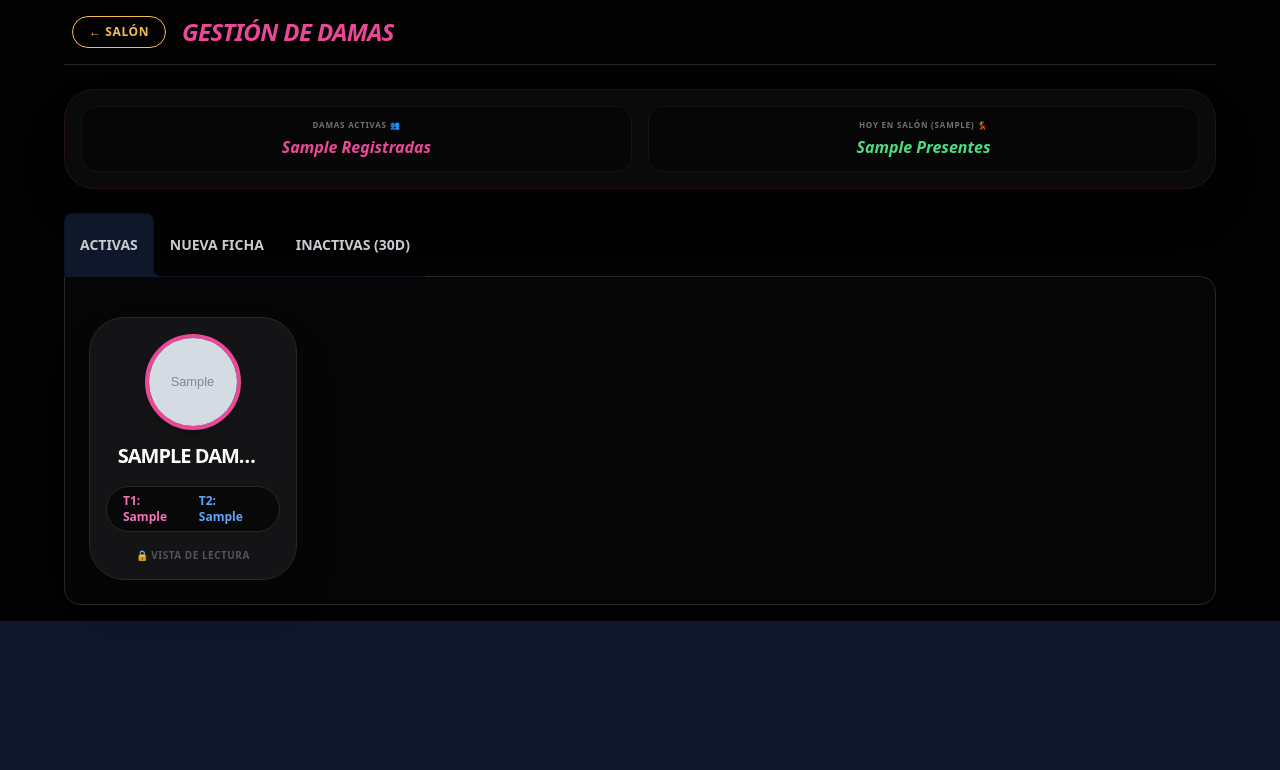
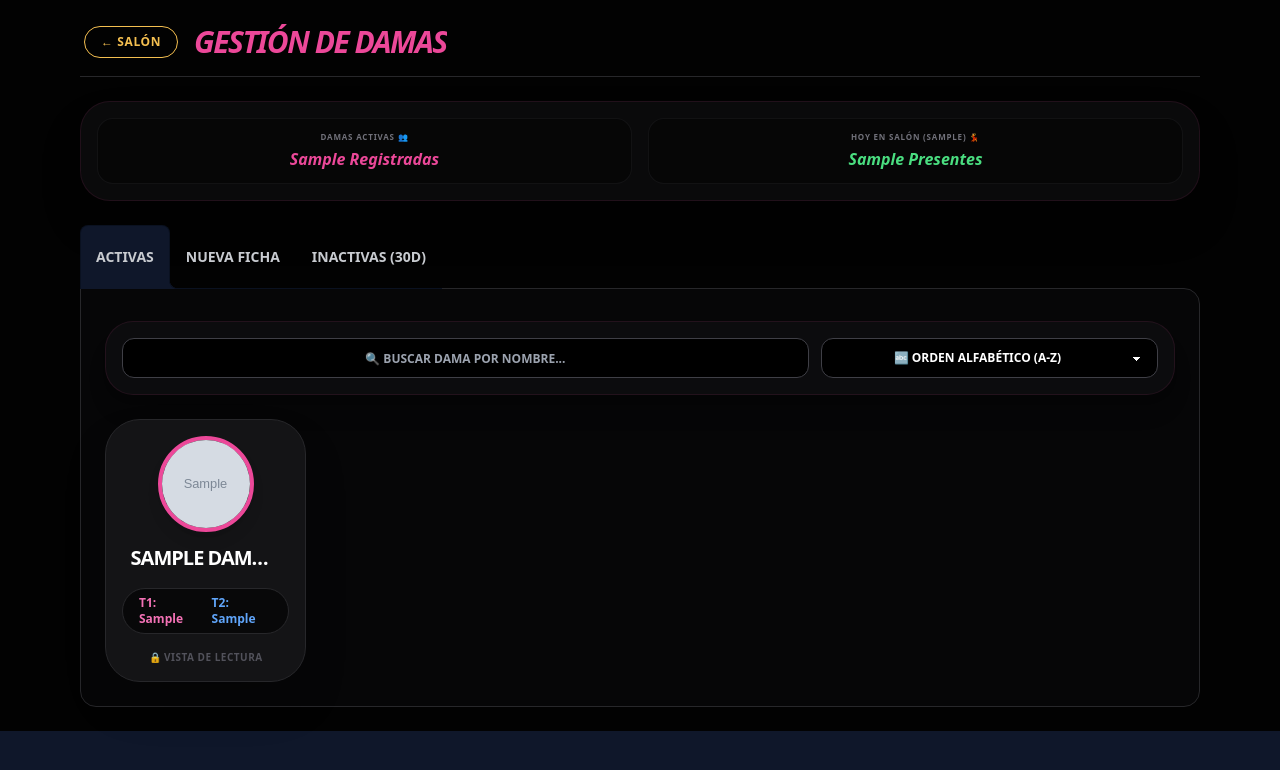
Before and after one commit to Edrie2020/Whiskeria_Pro, a FastAPI app: template templates/admin.html in a window 1280 px wide. Shown: the top 770 px of the page. Run offline with FastAPI, Linux system fonts and the light colour scheme; the template is opened without the code that fills it: most values are stand-ins (such as "Sample title", 1, 10 or a date in 2020); grey boxes marked "Sample" are stand-in pictures; some libraries are stand-ins or nearby versions.

Commit message:
Feature: Buscador integrado y 3 opciones de ordenamiento en Gestion de Damas

```diff
--- a/templates/admin.html
+++ b/templates/admin.html
@@ -35,15 +35,15 @@
         }
     </style>
 </head>
-<body class="bg-[#020202] text-white p-4 font-sans">
+<body class="bg-[#020202] text-white p-4 sm:p-6 font-sans">
 
-    <div class="max-w-6xl mx-auto">
-        <!-- HEADER -->
-                <div class="flex items-center gap-4 mb-6 border-b border-zinc-800 pb-4 px-2">
+    <div class="max-w-6xl mx-auto px-2 sm:px-4">
+        <!-- HEADER UNIFICADO (Mismo tamaño y alineación que asistencia) -->
+        <div class="flex items-center gap-4 mb-6 border-b border-zinc-800 pb-4 px-1">
             <a href="/" class="btn btn-xs sm:btn-sm btn-outline btn-warning rounded-full font-black px-4 h-8 shrink-0 text-[10px] sm:text-xs uppercase tracking-wider">
                 ← SALÓN
             </a>
-            <h1 class="text-base sm:text-2xl font-black text-pink-500 uppercase italic tracking-tight truncate leading-none">
+            <h1 class="text-xl sm:text-3xl font-black text-pink-500 uppercase italic tracking-tighter truncate leading-none">
                 Gestión de Damas
             </h1>
         </div>
@@ -75,10 +75,32 @@
                    aria-label="Activas" checked />
             <div role="tabpanel" class="tab-content bg-zinc-900/20 border-zinc-800 p-4 md:p-6 rounded-box">
 
-                <!-- Grilla responsiva adaptada para móviles para evitar el descuadre de tarjetas -->
-                <div class="grid grid-cols-2 sm:grid-cols-3 lg:grid-cols-5 gap-4 mt-4">
+                <!-- BARRA DE CONTROL: BÚSQUEDA Y ORDENAMIENTO -->
+                <div class="grid grid-cols-1 sm:grid-cols-3 gap-3 mb-6 bg-zinc-900/40 p-4 rounded-[28px] border border-pink-500/10 shadow-xl mt-2">
+                    <!-- Buscador -->
+                    <div class="sm:col-span-2 relative">
+                        <input type="text" id="buscadorDamas" onkeyup="filtrarYOrdenarDamas()"
+                               placeholder="🔍 BUSCAR DAMA POR NOMBRE..."
+                               class="input input-bordered w-full bg-black border-zinc-700 font-bold uppercase text-center focus:border-pink-500 text-xs h-10 rounded-xl text-white">
+                    </div>
+                    <!-- Ordenador -->
+                    <div>
+                        <select id="ordenarDamasSelect" onchange="filtrarYOrdenarDamas()"
+                                class="select select-bordered w-full bg-black border-zinc-700 font-black text-xs uppercase h-10 min-h-0 text-center rounded-xl focus:border-pink-500 text-white">
+                            <option value="alfabetico">🔤 Orden Alfabético (A-Z)</option>
+                            <option value="mayor_asistencia">📈 Mayor Asistencia (T1+T2)</option>
+                            <option value="bailarinas">💃 Bailarinas Primero</option>
+                        </select>
+                    </div>
+                </div>
+
+                <!-- Se inyecta la ID y la clase card-dama con metadatos para procesamiento fluido -->
+                <div id="grid_damas_activas" class="grid grid-cols-2 sm:grid-cols-3 lg:grid-cols-5 gap-4 mt-4 justify-items-center w-full">
                     {% for dama in activas %}
-                    <div class="bg-zinc-900/80 border border-zinc-800 p-4 rounded-[35px] flex flex-col items-center justify-between relative shadow-2xl h-full min-h-[260px] max-w-[240px] mx-auto w-full">
+                    <div class="card-dama bg-zinc-900/80 border border-zinc-800 p-4 rounded-[35px] flex flex-col items-center justify-between relative shadow-2xl h-full min-h-[260px] max-w-[240px] mx-auto w-full"
+                         data-name="{{ dama.nombre_artistico | upper }}"
+                         data-asis-total="{{ dama.dias_t1 + dama.dias_t2 }}"
+                         data-bailarina="{% if dama.es_bailarina %}true{% else %}false{% endif %}">
 
                         {% if role in ['admin1', 'administrador', 'cajera'] %}
                         <form action="/eliminar_dama/{{ dama.id }}" method="post" class="absolute top-4 right-4 z-10">
@@ -247,6 +269,68 @@
             mostrarDetalles(real, rut, wsp, artista, es_baile, foto);
         }
     </script>
+    <!-- SISTEMA DE CONTROL DE BÚSQUEDA Y ORDENAMIENTO DE DAMAS -->
+    <script>
+        function filtrarYOrdenarDamas() {
+            const buscador = document.getElementById('buscadorDamas');
+            const selector = document.getElementById('ordenarDamasSelect');
+            const grid = document.getElementById('grid_damas_activas');
+
+            if (!buscador || !selector || !grid) return;
+
+            const query = buscador.value.trim().toUpperCase();
+            const criterio = selector.value;
+
+            // Convertimos la colección de tarjetas en un Array de JavaScript
+            const tarjetas = Array.from(grid.getElementsByClassName('card-dama'));
+
+            // 1. Procesamos Filtro de Búsqueda
+            tarjetas.forEach(tarjeta => {
+                const nombreArtistico = tarjeta.getAttribute('data-name') || '';
+                if (nombreArtistico.includes(query)) {
+                    tarjeta.style.display = ""; // Muestra
+                } else {
+                    tarjeta.style.display = "none"; // Oculta
+                }
+            });
+
+            // 2. Procesamos Criterio de Ordenamiento
+            tarjetas.sort((a, b) => {
+                if (criterio === 'alfabetico') {
+                    const nombreA = a.getAttribute('data-name') || '';
+                    const nombreB = b.getAttribute('data-name') || '';
+                    return nombreA.localeCompare(nombreB);
+                }
+                else if (criterio === 'mayor_asistencia') {
+                    const asisA = parseInt(a.getAttribute('data-asis-total')) || 0;
+                    const asisB = parseInt(b.getAttribute('data-asis-total')) || 0;
+                    return asisB - asisA; // Mayor a menor
+                }
+                else if (criterio === 'bailarinas') {
+                    const esBailarinaA = a.getAttribute('data-bailarina') === 'true' ? 1 : 0;
+                    const esBailarinaB = b.getAttribute('data-bailarina') === 'true' ? 1 : 0;
+
+                    // Prioriza bailarinas (1) sobre el resto (0)
+                    if (esBailarinaA !== esBailarinaB) {
+                        return esBailarinaB - esBailarinaA;
+                    }
+                    // Si ambas son bailarinas (o ninguna), desempata alfabéticamente
+                    const nombreA = a.getAttribute('data-name') || '';
+                    const nombreB = b.getAttribute('data-name') || '';
+                    return nombreA.localeCompare(nombreB);
+                }
+                return 0;
+            });
+
+            // Reinsertamos las tarjetas reordenadas al DOM
+            tarjetas.forEach(tarjeta => grid.appendChild(tarjeta));
+        }
+
+        // Ejecución inicial por defecto al cargar el archivo
+        document.addEventListener("DOMContentLoaded", function() {
+            filtrarYOrdenarDamas();
+        });
+    </script>
 </body>
 </html>
 <!-- END OF FILE templates/admin.html -->
```
